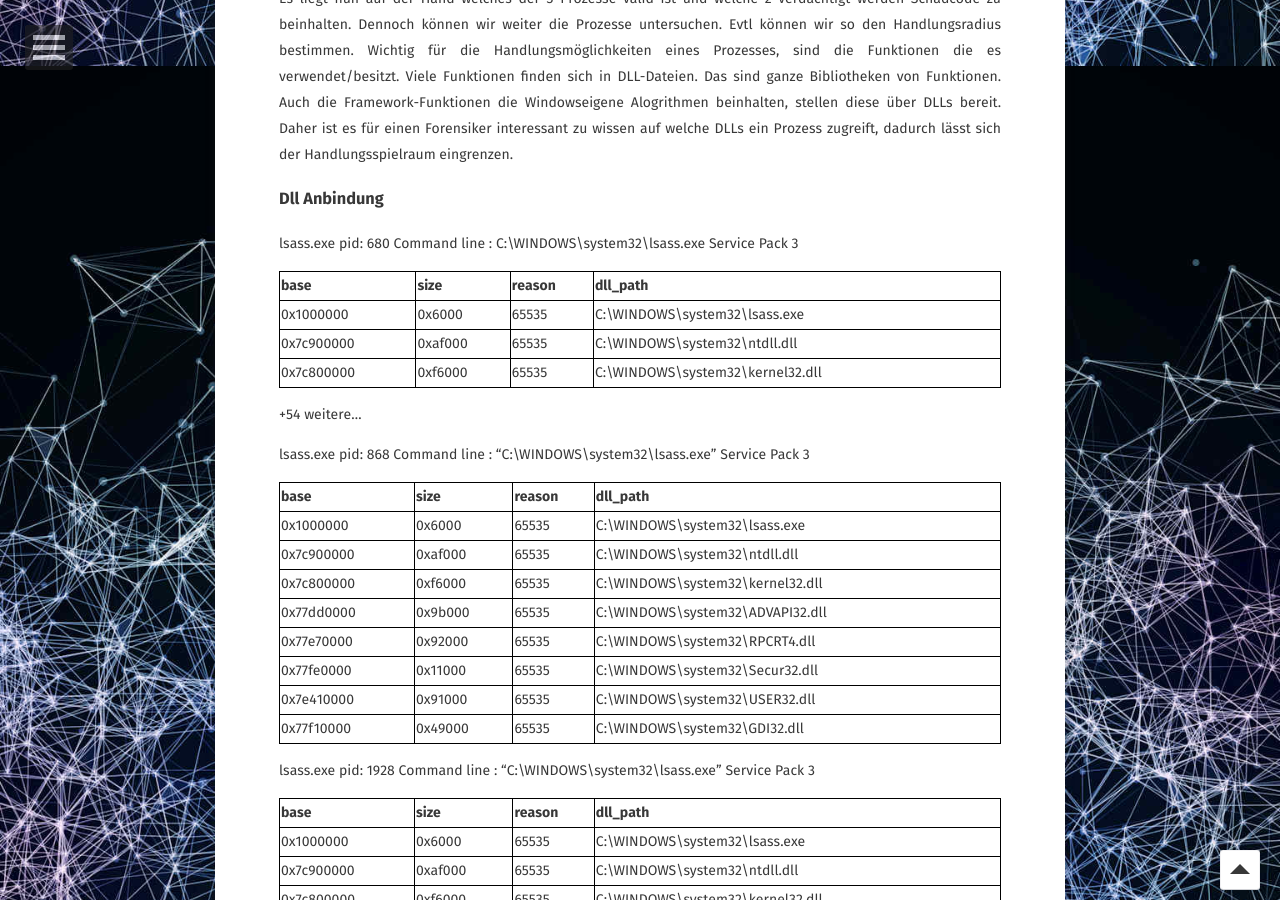
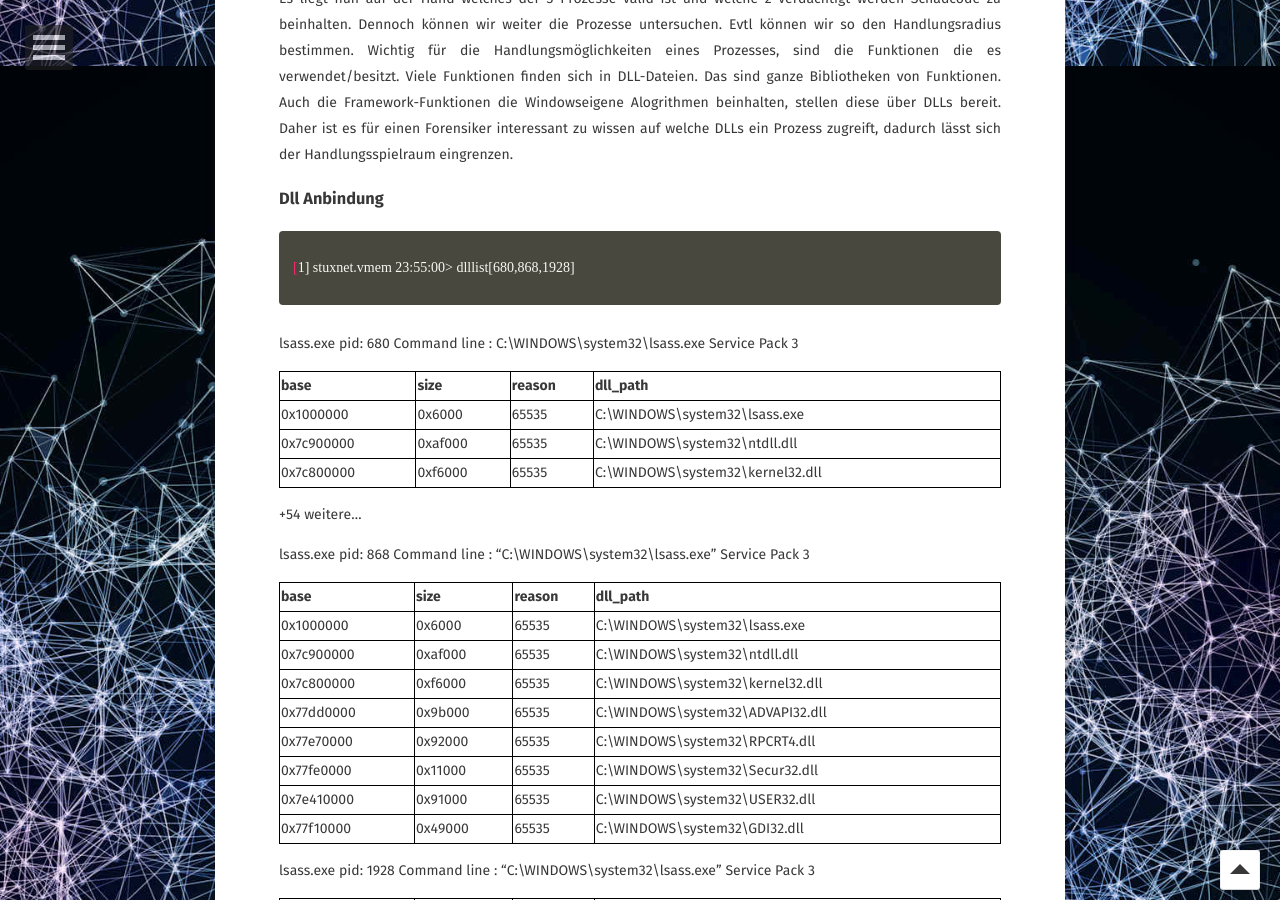
Before and after one commit to lauliger/IT-Sicherheit, a Jekyll site: the page built from _posts/2019-01-08-Arbeitsspeicheruntersuchung.md, in a window 1280 px wide and 900 px high, scrolled down 4434 px. Built offline with Jekyll 4.4.1, drawn with Linux system fonts in a browser that asks for light colours; some web fonts are replaced.

Commit message:
Update 2019-01-08-Arbeitsspeicheruntersuchung.md

```diff
--- a/_posts/2019-01-08-Arbeitsspeicheruntersuchung.md
+++ b/_posts/2019-01-08-Arbeitsspeicheruntersuchung.md
@@ -150,6 +150,11 @@ Auch die Framework-Funktionen die Windowseigene Alogrithmen beinhalten, stellen
 Daher ist es für einen Forensiker interessant zu wissen auf welche DLLs ein Prozess zugreift, dadurch lässt sich der Handlungsspielraum eingrenzen.
 
 ### Dll Anbindung
+
+{% highlight bash %}
+[1] stuxnet.vmem 23:55:00> dlllist[680,868,1928]
+{% endhighlight %}
+
 
 lsass.exe pid: 680
 Command line : C:\WINDOWS\system32\lsass.exe
```
